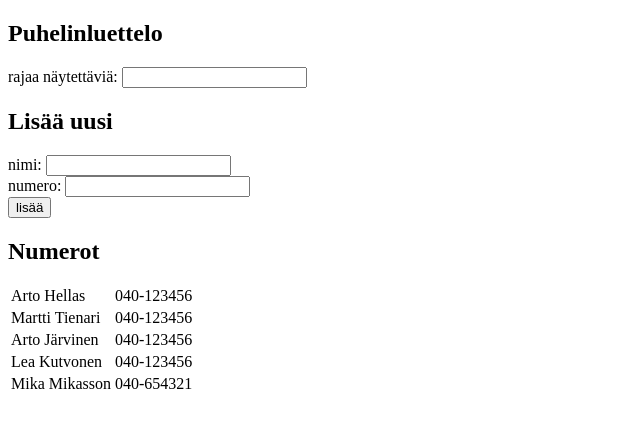
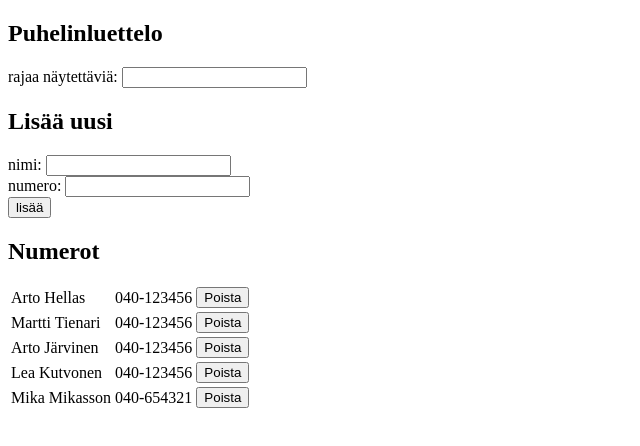
Before and after one commit to FeisEater/pavelfullstackexercise, a React (Create React App) app in the folder osa2/: page / in a window 1280 px wide. Shown: the top 446 px of the page, without its empty margins (0-640 px from the left). Built offline with nearby package versions, Linux system fonts and the light colour scheme; data requests are answered from the project's data file.

Commit message:
Tehtävä 2.16

```diff
--- a/osa2/src/App.js
+++ b/osa2/src/App.js
@@ -45,6 +45,21 @@ class App extends React.Component {
         })
     }
 
+    removeEntry = (person) => {
+        if (!window.confirm('Poistetaanko ' + person.name))
+            return
+
+        personService
+        .remove(person.id)
+        .then(response => {
+            personService
+            .getAll()
+            .then(response => {
+                this.setState({ persons: response.data })
+            })
+        })
+    }
+
     handleNameChange = (event) => {
         this.setState({ newName: event.target.value })
     }
@@ -77,7 +92,7 @@ class App extends React.Component {
             </div>
           </form>
           <h2>Numerot</h2>
-          <PersonList filter={this.state.filter} persons={this.state.persons} />
+          <PersonList filter={this.state.filter} persons={this.state.persons} removeFunc={this.removeEntry} />
         </div>
       )
     }
--- a/osa2/src/components/Person.js
+++ b/osa2/src/components/Person.js
@@ -5,6 +5,7 @@ const Person = (props) => {
         <tr>
             <td>{props.person.name}</td>
             <td>{props.person.number}</td>
+            <td><button onClick={() => props.removeFunc(props.person)}>Poista</button></td>
         </tr>
     )
 }
@@ -16,7 +17,7 @@ const PersonList = (props) => {
 
     return (
         <table><tbody>
-            {shownPersons.map(person => <Person key={person.id} person={person} />)}
+            {shownPersons.map(person => <Person key={person.id} person={person} removeFunc={props.removeFunc} />)}
         </tbody></table>
     )
 }
--- a/osa2/src/services/persons.js
+++ b/osa2/src/services/persons.js
@@ -13,4 +13,8 @@ const update = (id, newObject) => {
   return axios.put(`${baseUrl}/${id}`, newObject)
 }
 
-export default { getAll, create, update }
+const remove = (id) => {
+    return axios.delete(`${baseUrl}/${id}`)
+}
+
+export default { getAll, create, update, remove }
```
